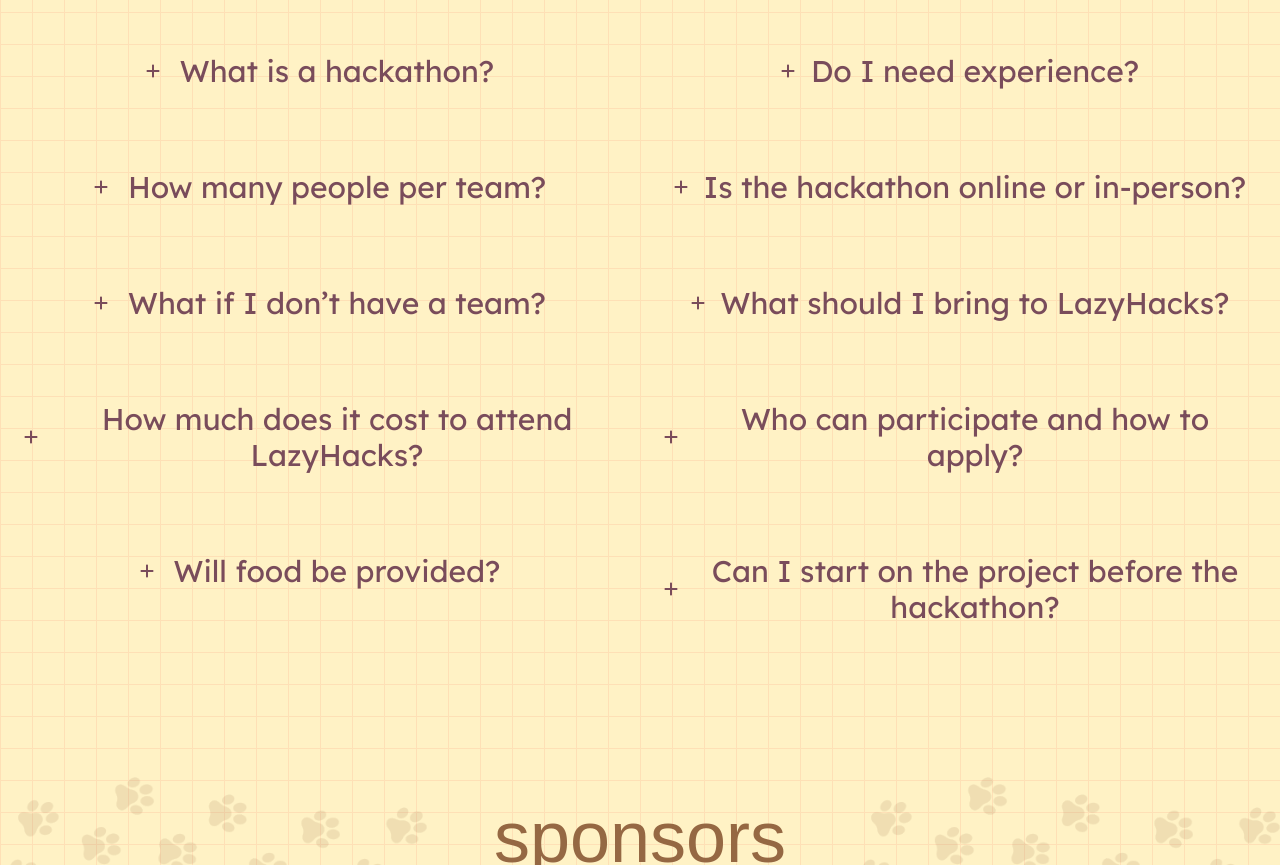
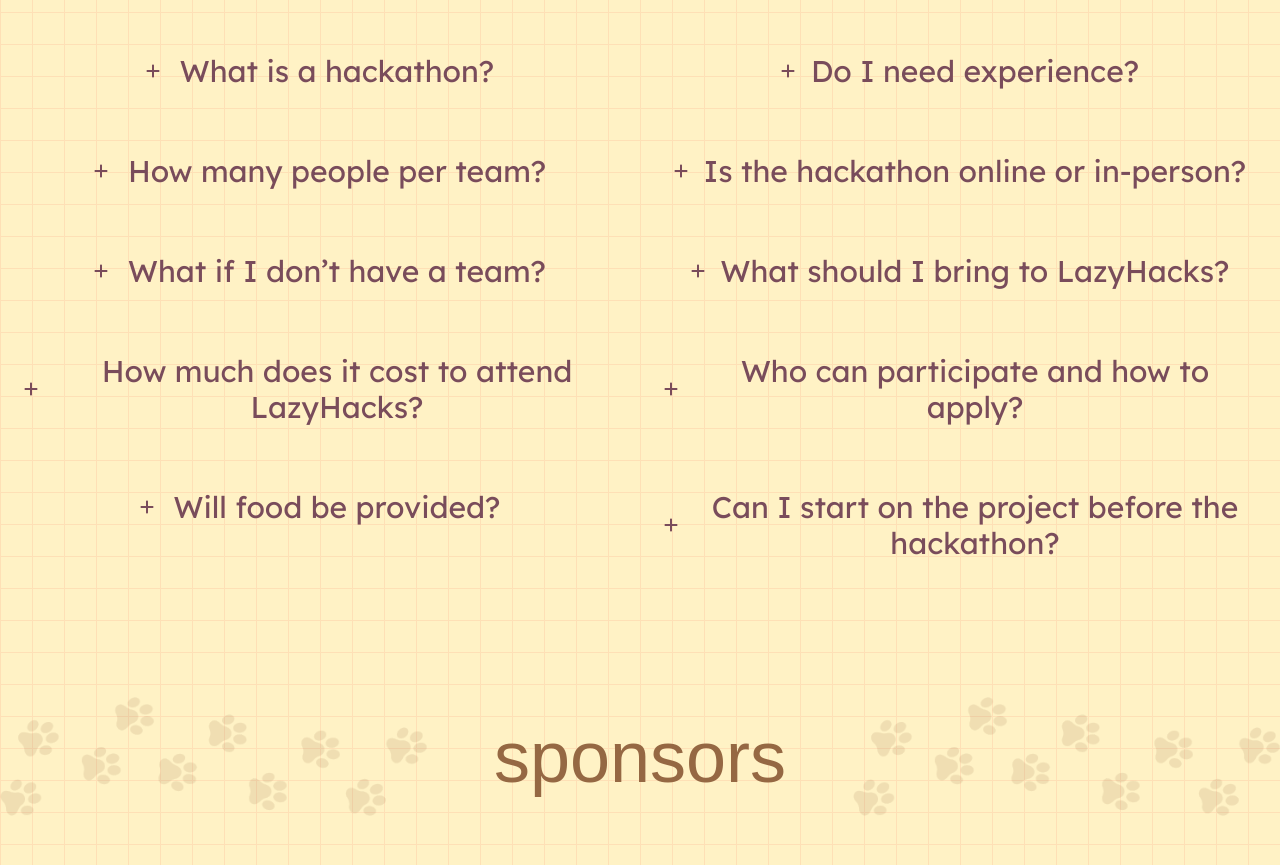
Before and after one commit to LazyHacks/lazyhacks-website, a Next.js app: page / in a window 1280 px wide. Shown: the part 1780-2645 px from the top of the page. Built offline with nearby package versions, Linux system fonts and the light colour scheme; a web font is replaced by a local one.

Commit message:
feat: reduce faq vertical spacing and transition time

```diff
--- a/src/app/sections/Faq.jsx
+++ b/src/app/sections/Faq.jsx
@@ -28,12 +28,12 @@ const Faq = () => {
           {faqs.slice(0, 5).map((faq, index) => (
             <div
               key={index}
-              className={`bg-white rounded-lg p-6 mb-4 transition-all duration-300 ${
+              className={`bg-white rounded-lg p-6 transition-all duration-300 ${
                 open === index ? "expanded" : ""
               }`}
             >
               <div
-                className="flex items-center mb-4 cursor-pointer justify-center"
+                className="flex items-center md:mb-4 cursor-pointer justify-center"
                 onClick={() => toggle(index)}
               >
                 <FontAwesomeIcon
@@ -45,11 +45,11 @@ const Faq = () => {
                 </h3>
               </div>
               <div
-                className={`mx-10 sm:mx-4 overflow-hidden transition-all duration-500 ease-out transform ${
+                className={`mx-10 sm:mx-4 overflow-hidden transition-all duration-300 ease-out transform ${
                   open === index ? "max-h-40 opacity-100" : "max-h-0 opacity-0"
                 }`}
               >
-                <p className="text-nav-brown font-body sm:mx-6">{faq.answer}</p>
+                <p className="text-nav-brown font-body sm:mx-6 mt-2 md:mt-0">{faq.answer}</p>
               </div>
             </div>
           ))}
@@ -59,12 +59,12 @@ const Faq = () => {
           {faqs.slice(5, 10).map((faq, index) => (
             <div
               key={index + 5}
-              className={`bg-white rounded-lg p-6 mb-4 transition-all duration-300 ${
+              className={`bg-white rounded-lg p-6 transition-all duration-300 ${
                 open === index + 5 ? "expanded" : ""
               }`}
             >
               <div
-                className="flex items-center mb-4 cursor-pointer justify-center"
+                className="flex items-center md:mb-4 cursor-pointer justify-center"
                 onClick={() => toggle(index + 5)}
               >
                 <FontAwesomeIcon
@@ -76,13 +76,13 @@ const Faq = () => {
                 </h3>
               </div>
               <div
-                className={`mx-10 sm:mx-4 overflow-hidden transition-all duration-500 ease-out transform ${
+                className={`mx-10 sm:mx-4 overflow-hidden transition-all duration-300 ease-out transform ${
                   open === index + 5
                     ? "max-h-40 opacity-100"
                     : "max-h-0 opacity-0"
                 }`}
               >
-                <p className="text-nav-brown font-body mx-6">{faq.answer}</p>
+                <p className="text-nav-brown font-body mx-6 mt-2 md:mt-0">{faq.answer}</p>
               </div>
             </div>
           ))}
```
